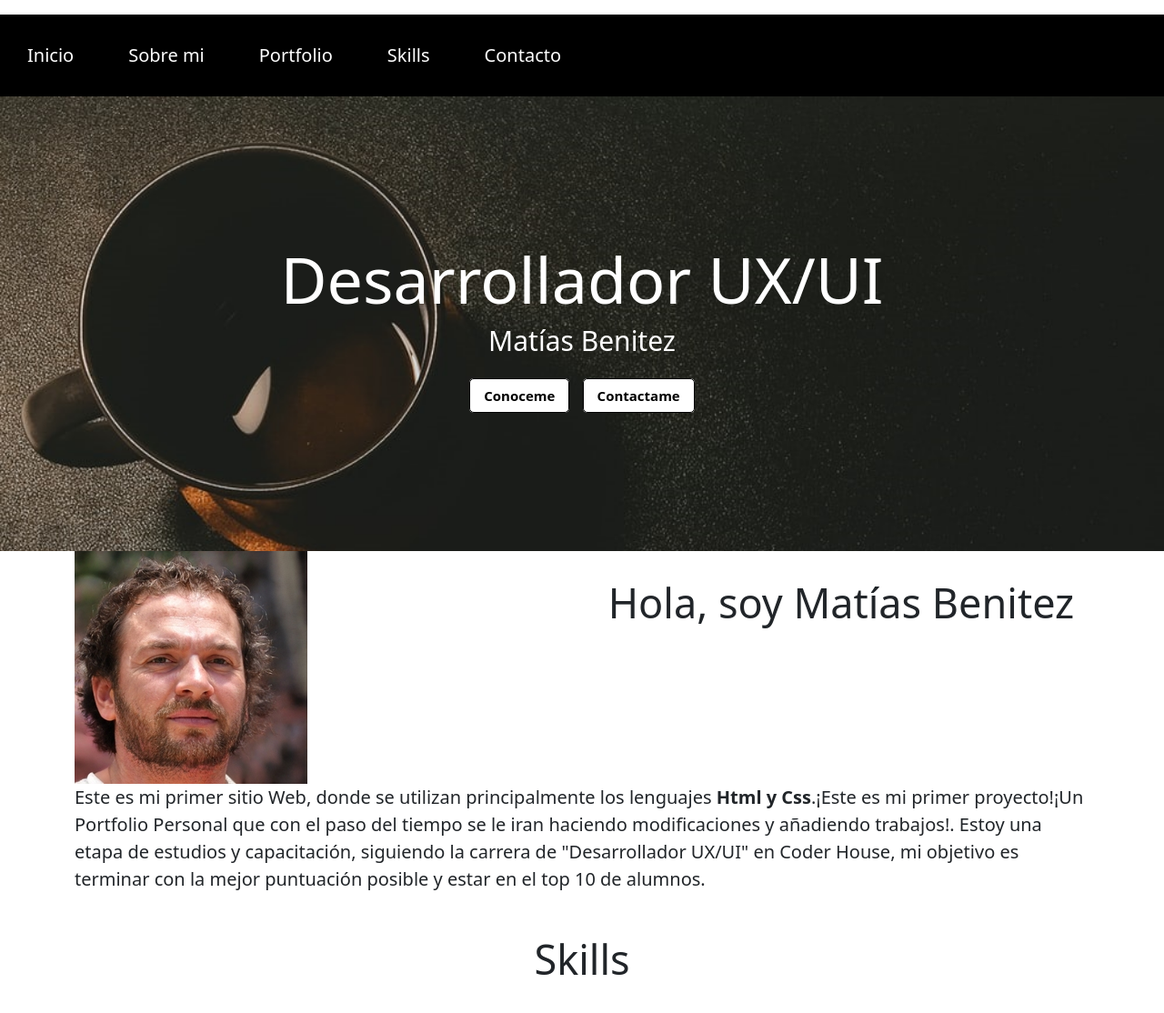
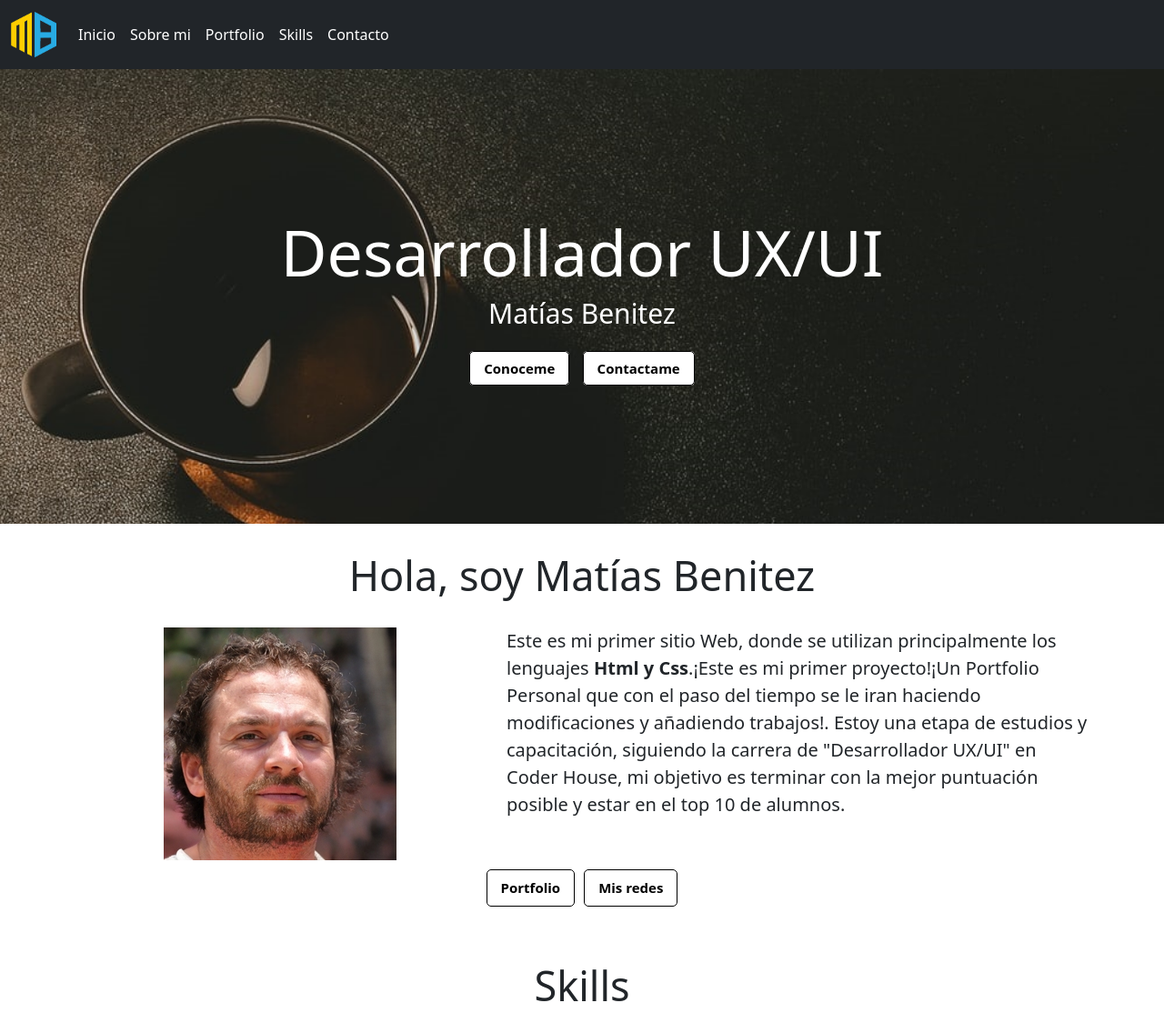
Before and after one commit to Matias-Benitez/Portfolio, a plain HTML site: page index.html in a window 1280 px wide. Shown: the top 1114 px of the page at 91% size. Drawn offline with nearby package versions, Linux system fonts and the light colour scheme.

Commit message:
add bootstrap

```diff
--- a/index.html
+++ b/index.html
@@ -20,7 +20,44 @@
 </head>
 
 <body>
-    <!-- Header -->
+
+    <!-- Header Bootstrap -->
+
+    <nav class="navbar navbar-expand-lg navbar-dark bg-dark fixed-top">
+        <div class="container-fluid">
+          <a class="navbar-brand" href="#">
+              <img id="inicio" class="size-nav" src="images/Logo3.png" alt="">
+          </a>
+          <button class="navbar-toggler" type="button" data-bs-toggle="collapse" data-bs-target="#navbarNav" aria-controls="navbarNav" aria-expanded="false" aria-label="Toggle navigation">
+            <span class="navbar-toggler-icon"></span>
+          </button>
+          <div class="collapse navbar-collapse" id="navbarNav">
+            <ul class="navbar-nav">
+
+              <li class="nav-item">
+                <a class="nav-link active" href="#inicio">Inicio</a>
+              </li>
+              <li class="nav-item">
+                <a class="nav-link active" href="#sobre-mi">Sobre mi</a>
+              </li>
+              <li class="nav-item">
+                <a class="nav-link active" href="#portfolio">Portfolio</a>
+              </li>
+              <li class="nav-item">
+                <a class="nav-link active" href="#skills">Skills</a>
+              </li>
+              <li class="nav-item">
+                <a class="nav-link active" href="#contacto">Contacto</a>
+              </li>
+            </ul>
+          </div>
+        </div>
+      </nav>
+
+    <!-- End Header Bootstrap -->
+
+
+    <!-- Header --
      <header id="inicio">
         <nav class="main">
             <a href="#inicio"> Inicio</a>
@@ -34,6 +71,7 @@
 
     <!-- Section one -->
 <main>
+  <header id="inicio">
     <section class="home">
         <h1>Desarrollador UX/UI</h1>
         <h3>Matías Benitez</h3>
@@ -42,25 +80,28 @@
             <a class="button" href="#contacto"> Contactame</a>
         </div>
     </section>
+  </header>
     <!-- End section one -->
 
-    <!-- Boostrap Section two -->
-    <section class="container">
+    <!-- Section two Bootstrap -->
+
+    <div id="sobre-mi" class="container">
+        <h2 class="title">Hola, soy Matías Benitez</h2>
         <div class="row">
-            <div class="col">
-                <img src="/images/foto-de-perfil.jpg" alt="">
-            </div>
-            <div class="col">
-                <h2 class="title">Hola, soy Matías Benitez</h2>
-            </div>
+          <div class="col-lg-5 col-md-12 col-sm-12 d-flex justify-content-center">
+            <img src="Images/foto-de-perfil.jpg" alt="Foto perfil">
+          </div>
+          <div class="col-lg-7 col-md-12 col-sm-12">
+            <p>Este es mi primer sitio Web, donde se utilizan principalmente los lenguajes <strong>Html y Css</strong>.¡Este es mi primer proyecto!¡Un Portfolio Personal que con el paso del tiempo se le iran haciendo modificaciones y añadiendo trabajos!. Estoy una etapa de estudios y capacitación, siguiendo la carrera de "Desarrollador UX/UI" en Coder House, mi objetivo es terminar con la mejor puntuación posible y estar en el top 10 de alumnos.</p>
+          </div>
+        </div>
+        <div class="button-profile">
+            <a class="button" href="#portfolio"> Portfolio</a>
+            <a class="button" href="#mis-redes"> Mis redes</a>
+        </div>
+      </div>
 
-        </div>
-        <div class="row">
-            <p>Este es mi primer sitio Web, donde se utilizan principalmente los lenguajes <strong>Html y Css</strong>.¡Este es mi primer proyecto!¡Un Portfolio Personal que con el paso del tiempo se le iran haciendo modificaciones y añadiendo trabajos!. Estoy una etapa de estudios y capacitación, siguiendo la carrera de "Desarrollador UX/UI" en Coder House, mi objetivo es terminar con la mejor puntuación posible y estar en el top 10 de alumnos.</p>
-        </div>
-
-    </section>
-
+      <!-- End section two Bootstrap -->
 
     <!-- Section two --
     <section id="sobre-mi">
@@ -95,6 +136,7 @@
     <!-- End section three -->
 
     <!-- Section four bootstrap -->
+    <section id="portfolio">
     <h2 class="title">Portfolio</h2>
     <div class="container">
         <div class="row">
@@ -129,7 +171,8 @@
             </div>
         </div>
     </div>
-
+    </section>
+    <!-- End section four bootstrap -->
 
     <!-- Section four
     <section id="portfolio">
--- a/style.css
+++ b/style.css
@@ -8,7 +8,7 @@
     --black: #000;
     --primary: #0a0a0a;
     --secondary: #6c757d;
-    --background-color: #ffcfff;
+    --background-color: #1A1A1A;
 }
 
 h1 {
@@ -43,11 +43,29 @@ p {
 .button:hover {
     cursor: pointer;
 }
+img {
+    max-width: 100%;
+    max-height: 100%;
+}
+.size-nav {
+    height: 50px;
+    width: 50px;
+}
+body {
+    padding-top: 60px;
+}
 
-/*Header*/
+/*Header
+
+.bg-nav {
+    color: var(--white);
+    background-color: var(--background-color);
+    text-decoration: none;
+}
+
 .main {
     color: var(--white);
-    background-color: var(--black);
+    background-color: var(--background-color);
     display: flex;
     flex-direction: column;
 }
@@ -69,6 +87,7 @@ p {
 .main a:hover {
     background-color: var(--secondary);
 }
+
 /*End header*/
 
 /*Section one*/
@@ -153,7 +172,7 @@ p {
 }
 /*End section three*/
 
-/*Section four*/
+/*Section four
 .portfolio {
     display: flex;
     justify-content: space-evenly;
```
Also changed, not shown: Images/Logo.jpg (added), Images/Logo2.png (added), Images/logo3.png (added), Images/perfil.jpg (added), 1 other file.
